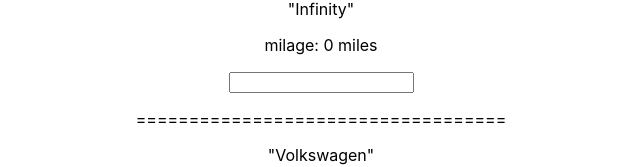
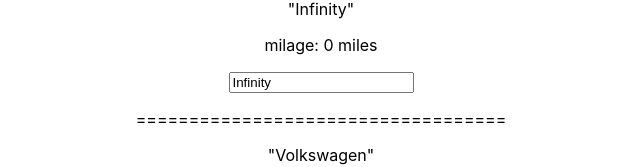
Before and after one commit to Bpaxio/react-study, a React (Create React App) app: page / in a window 1280 px wide. Shown: the part 635-802 px from the top of the page, without its empty margins (319-959 px from the left). Built offline with nearby package versions, Linux system fonts and the light colour scheme.

Commit message:
strange updating with static value using updating parent component and passing props to this component onChange

```diff
--- a/src/Car/Car.js
+++ b/src/Car/Car.js
@@ -6,7 +6,7 @@
             <p onClick={props.click}>"{props.mark}"</p>
             <p> milage: {props.mileage} miles</p>
             <p>{props.children}</p>
-            <input type="text" onChange={props.changed}/>
+            <input type="text" onChange={props.changed} value={props.mark}/>
             <p>===================================</p>
         </div>
 
```
